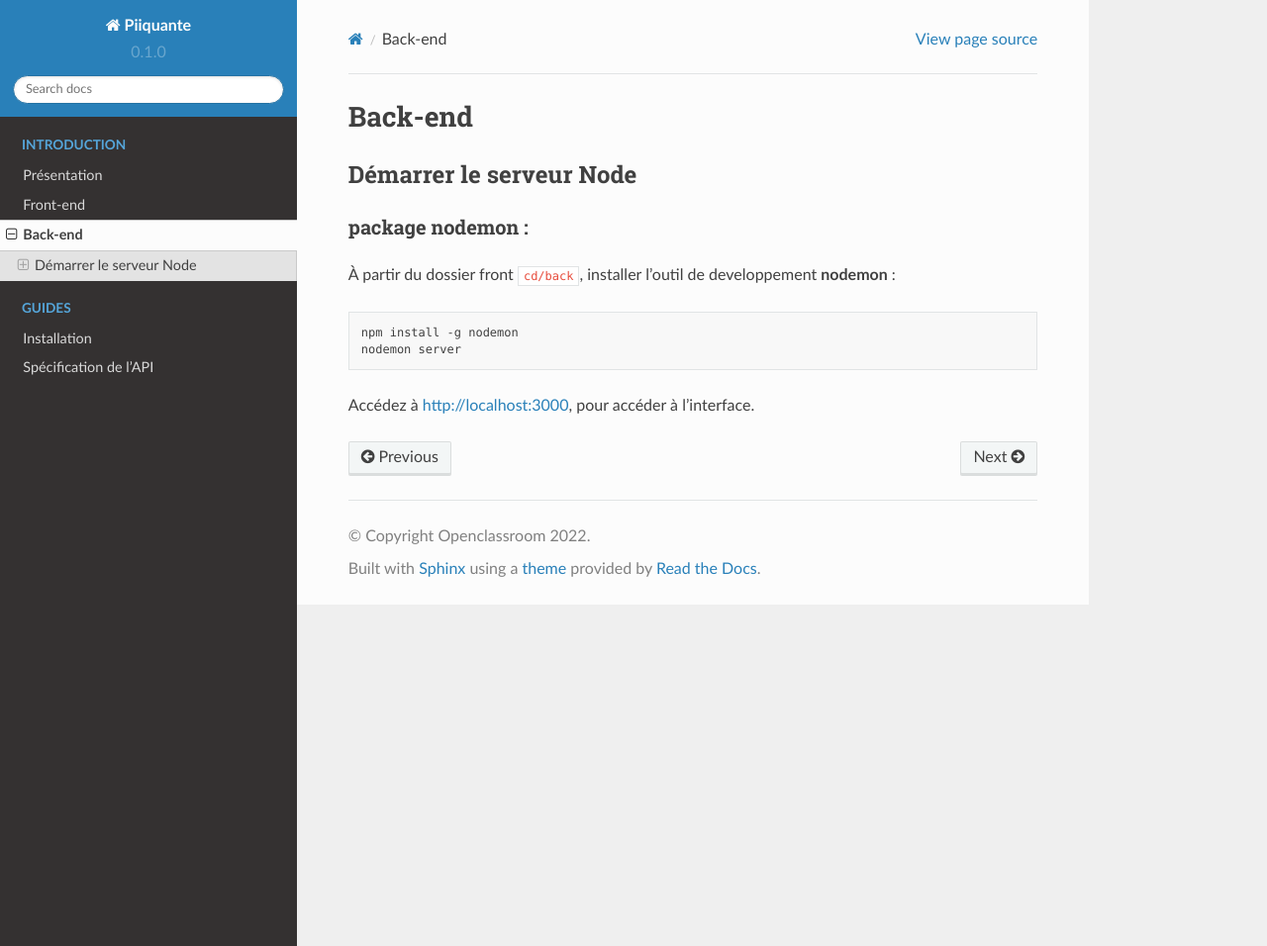
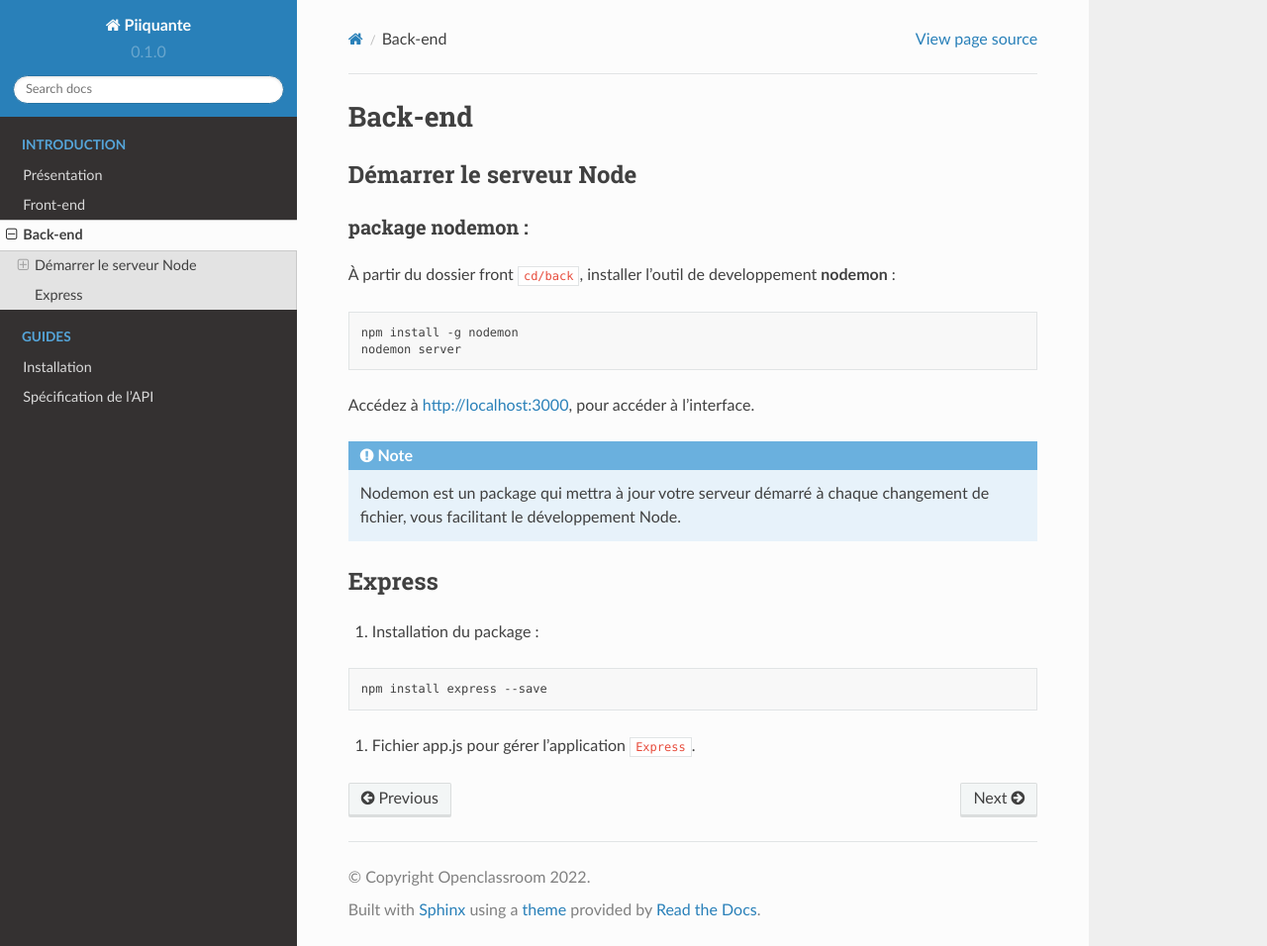
Before and after one commit to anthony-mini/Mini_Anthony_6_05-08-2022, a Sphinx documentation site: the page built from docs/source/back-end.rst, in a window 1280 px wide and 956 px high. Shown: the whole window at 99% size. Built offline with Sphinx 7.4.7 and the Read the Docs theme 2.0.0, drawn with Linux system fonts in a browser that asks for light colours.

Commit message:
Installation d'express + ajout du fichier

```diff
--- a/docs/source/back-end.rst
+++ b/docs/source/back-end.rst
@@ -15,3 +15,18 @@ package nodemon :
     nodemon server
 
 Accédez à `<http://localhost:3000>`_, pour accéder à l'interface.
+
+.. note::
+    Nodemon est un package qui mettra à jour votre serveur démarré à chaque changement de fichier, vous facilitant le développement Node.
+
+
+Express
+-------
+
+#. Installation du package :
+
+.. code-block:: shell
+
+    npm install express --save
+
+#. Fichier app.js pour gérer l'application ``Express``.
```
Also changed, not shown: 3 other files.
